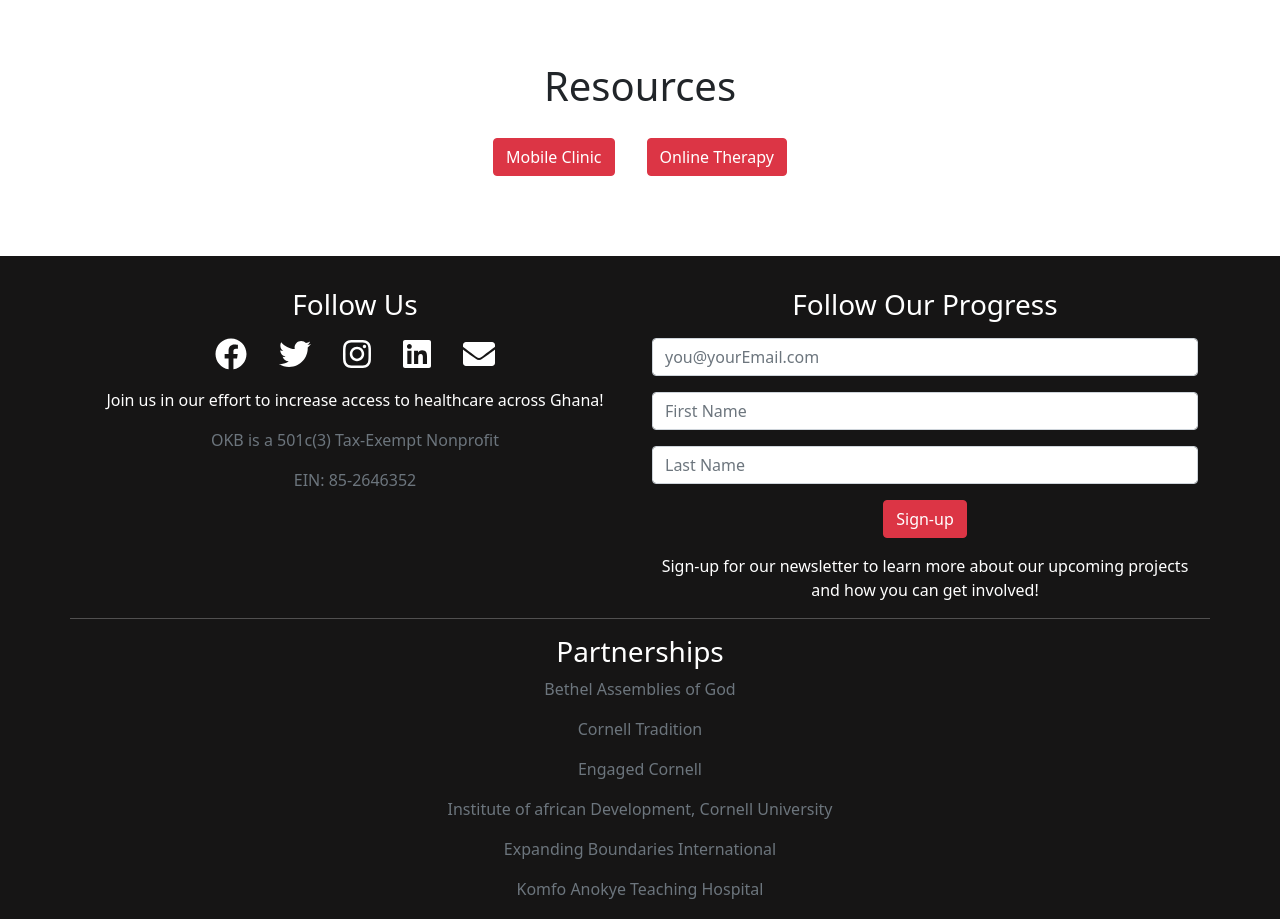
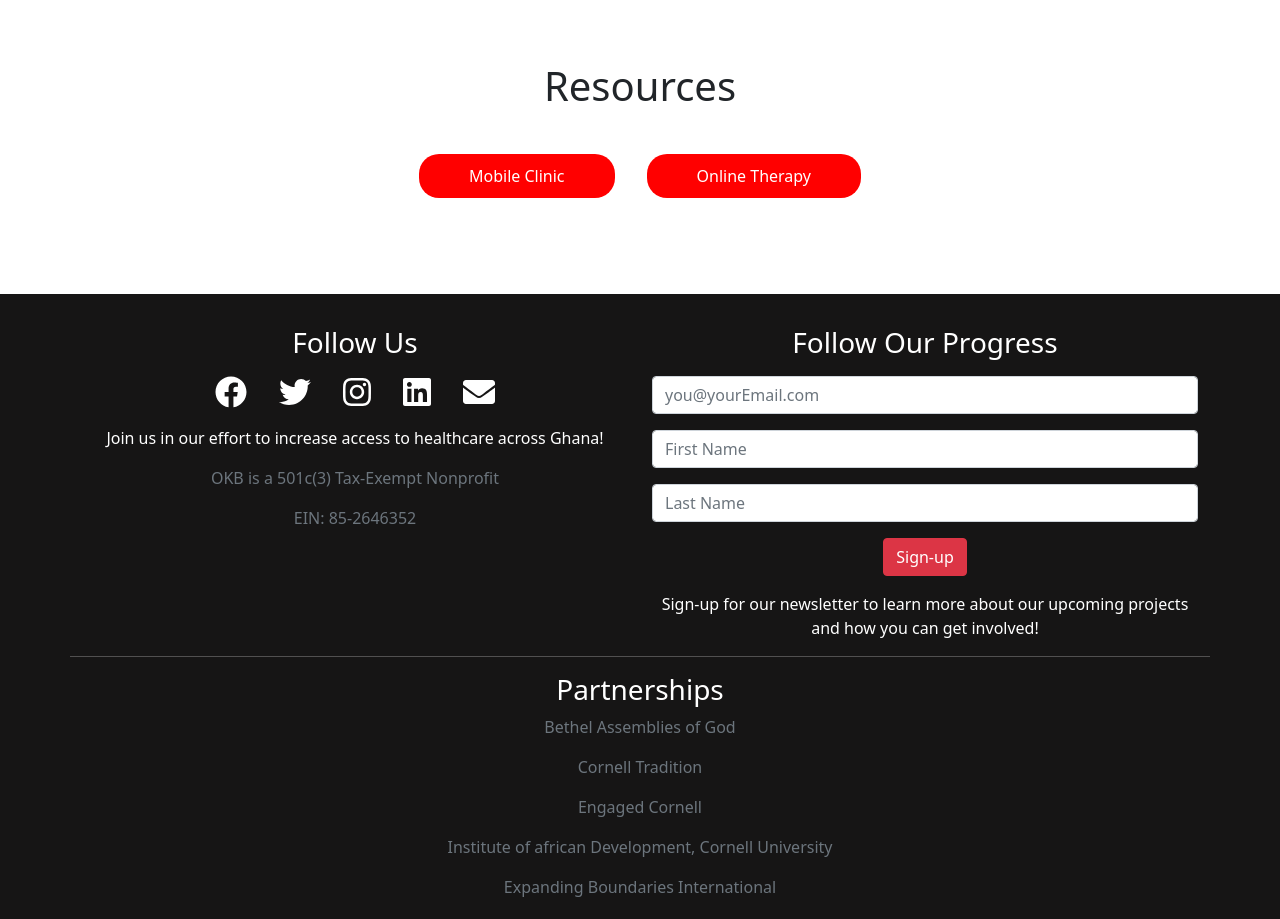
Before and after one commit to pgartrell/okb, a React (Create React App) app in the folder my-app/: page /landingPage in a window 1280 px wide. Shown: the part 1780-2699 px from the top of the page. Built offline with nearby package versions, Linux system fonts and the light colour scheme.

Commit message:
Home Resources Btn Change

```diff
--- a/my-app/src/App.css
+++ b/my-app/src/App.css
@@ -110,5 +110,18 @@
 }
 
 .homeresources-btn {
-  margin: 0 1em;
+  background-color: #FF0000;
+  border: none;
+  color: white;
+  padding: 10px 50px;
+  text-align: center;
+  text-decoration: none;
+  font-size: 16px;
+  margin: 1em;
+  cursor: pointer;
+  border-radius: 20px;
 }
+
+.homeresources-btn:hover {
+  background-color: #d60f0f;
+}
--- a/my-app/src/components/HomeResources.js
+++ b/my-app/src/components/HomeResources.js
@@ -16,8 +16,8 @@
             </Row>
             <Row>
                 <Col>
-                    <Button href="./MobileClinicPage" className="homeresources-btn" variant="danger">Mobile Clinic</Button>
-                    <Button href="./OnlineTherapyPage" className="homeresources-btn" variant="danger">Online Therapy</Button>
+                    <button href="#" className="homeresources-btn">Mobile Clinic</button>
+                    <button href="#" className="homeresources-btn">Online Therapy</button>
                 </Col>
             </Row>
         </Container>
```
